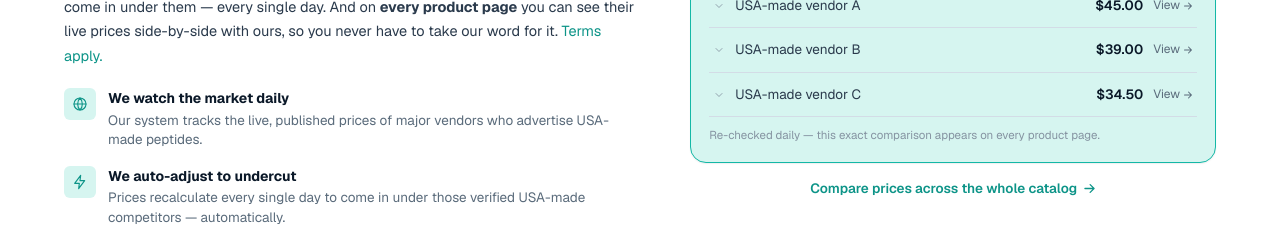
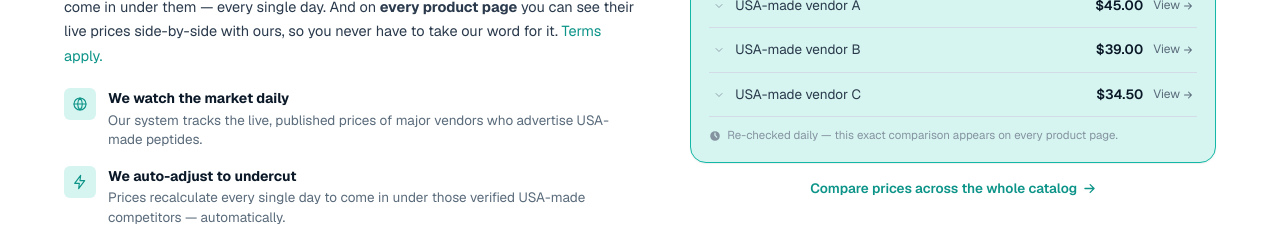
Before and after one commit to chewi-clinton/PeptideTech, a Next.js app in the folder frontend/: page / in a window 1280 px wide. Shown: the part 879-1105 px from the top of the page. Built offline with nearby package versions, Linux system fonts and the light colour scheme; no server answers.

Commit message:
Add clock icon to price-match daily-recheck line
Matches the live homepage's "Re-checked daily" comparison card exactly.

```diff
--- a/frontend/components/home/PriceMatchSection.jsx
+++ b/frontend/components/home/PriceMatchSection.jsx
@@ -4,6 +4,7 @@ import {
   IconArrowRight,
   IconCheck,
   IconChevronDown,
+  IconClockSimple,
   IconFlag,
   IconGlobe,
   IconLightning,
@@ -206,6 +207,7 @@ export default function PriceMatchSection() {
               ))}
 
               <div style={{ marginTop: 10, display: "flex", alignItems: "center", gap: 6, fontSize: 11.5, color: "var(--ink-4)" }}>
+                <IconClockSimple size={12} style={{ flexShrink: 0 }} />
                 Re-checked daily — this exact comparison appears on every product page.
               </div>
             </div>
```
